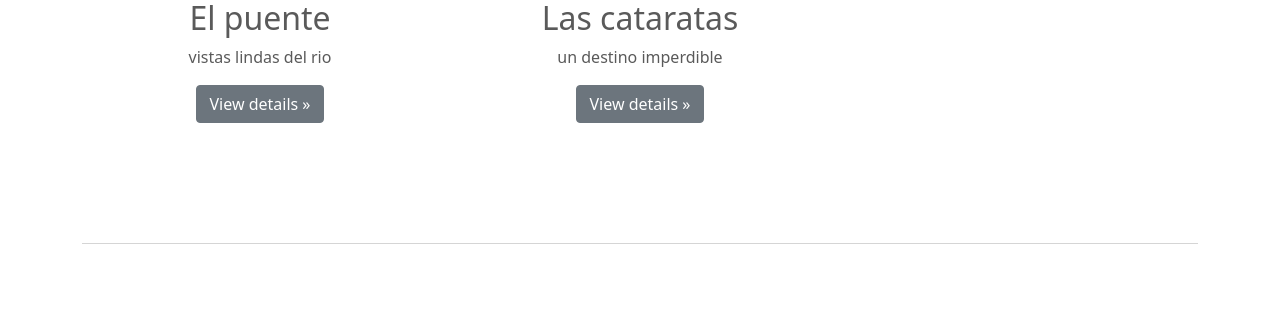
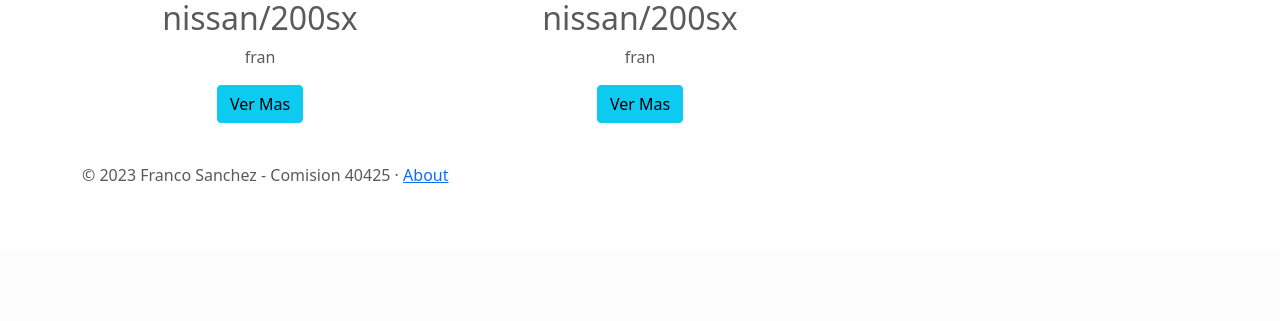
Before and after one commit to frannsanchez/AutoShow, a Django app: page / in a window 1280 px wide. Shown: the part 769-1090 px from the top of the page. After the commit the page ends 952 px from the top, so only its background shows below. Run offline with Django 3.2, Linux system fonts and the light colour scheme; data comes from the database, SQL or seed files in the repository; both versions use the stored data as it was after the commit; some libraries are stand-ins or nearby versions.

Commit message:
imagenes en index

```diff
--- a/Autos/static/Autos/css/carousel.css
+++ b/Autos/static/Autos/css/carousel.css
@@ -27,10 +27,10 @@ body {
   height: 32rem;
 }
 .carousel-item > img {
-  position: absolute;
+  position: center;
   top: 0;
   left: 0;
-  min-width: 100%;
+  min-width: 250px;
   height: 32rem;
 }
 
--- a/Autos/templates/Autos/index.html
+++ b/Autos/templates/Autos/index.html
@@ -67,7 +67,7 @@
           <li class="nav-item">
             <a class="nav-link" href="{% url 'auto-create' %}">Nuevo Post</a>
           </li>
-          {% if user.is_authenticated and user.profile.id %}
+          {% if user.is_authenticated and user.profile %}
           <li class="nav-item">
             <a class="nav-link" href="{% url 'profile-detail' user.profile.id %}" tabindex="-1" aria-disabled="true">{{ user.username }}</a>
           </li>
@@ -94,31 +94,24 @@
   <div id="myCarousel" class="carousel slide" data-bs-ride="carousel">
     <div class="carousel-inner">
 
-
           <div class="carousel-item active">
-              <img src="./curso_coder_house_files/puente-corrientes-resistencia.jpeg">
-            <div class="container">
-              <div class="carousel-caption text-start">
-                <h1>Puente Gral. Belgrano</h1>
-                <p>Une  Chaco con Corrientes</p>
-                <p><a class="btn btn-lg btn-primary" href="https://getbootstrap.com/docs/5.0/examples/carousel/#">Sign up today</a></p>
-              </div>
-            </div>
+              <img src="media\AutoShow_logo.png">
           </div>
 
-
-
+        {% for publicacion in publicaciones %}
+        {% if publicacion.imagen %}
         <div class="carousel-item">
-          <img src="./curso_coder_house_files/cataratas-del-iguazu-misiones.jpeg">
+          <img src="{{ publicacion.imagen.url }}">
           <div class="container">
             <div class="carousel-caption">
-              <h1>Cataratas del Iguazu</h1>
-              <p>Maravilla Natural</p>
-              <p><a class="btn btn-lg btn-primary" href="https://getbootstrap.com/docs/5.0/examples/carousel/#">Learn more</a></p>
+              <h1>{{ publicacion.marca}}/{{publicacion.modelo}}</h1>
+              <p>{{publicacion.dueño.username}}</p>
+              <p><a class="btn btn-lg btn-info" href="{% url 'auto-detail' publicacion.id %}">Ver Mas</a></p>
             </div>
           </div>
         </div>
-
+        {% endif %}
+        {% endfor %}
 
 
 
@@ -143,57 +136,18 @@
     <!-- Three columns of text below the carousel -->
     <div class="row">
 
-
+      {% for publicacion in publicaciones %}
+      {% if publicacion.imagen %}
       <div class="col-lg-4">
-        <img src="./curso_coder_house_files/puente-corrientes-resistencia.jpeg" height="144" width="144">
-        <h2>El puente</h2>
-        <p>vistas lindas del rio</p>
-        <p><a class="btn btn-secondary" href="https://getbootstrap.com/docs/5.0/examples/carousel/#">View details »</a></p>
+        <img src="{{ publicacion.imagen.url }}" height="144" width="144">
+        <h2>{{ publicacion.marca}}/{{publicacion.modelo}}</h2>
+        <p>{{publicacion.dueño.username}}</p>
+        <p><a class="btn btn-info" href="{% url 'auto-detail' publicacion.id %}">Ver Mas</a></p>
       </div><!-- /.col-lg-4 -->
-
-      <div class="col-lg-4">
-        <img src="./curso_coder_house_files/cataratas-del-iguazu-misiones.jpeg" height="144" width="144">
-        <h2>Las cataratas</h2>
-        <p>un destino imperdible</p>
-        <p><a class="btn btn-secondary" href="https://getbootstrap.com/docs/5.0/examples/carousel/#">View details »</a></p>
-      </div><!-- /.col-lg-4 -->
+      {% endif %}
+      {% endfor %}
 
     </div><!-- /.row -->
-
-
-    <!-- START THE FEATURETTES -->
-
-
-    <hr class="featurette-divider">
-
-    <div class="row featurette">
-      <div class="col-md-7 order-md-2">
-        <h2 class="featurette-heading">El puente</h2>
-        <p class="lead">vistas lindas del rio</p>
-      </div>
-      <div class="col-md-5 order-md-1">
-
-          <img src="./curso_coder_house_files/puente-corrientes-resistencia.jpeg" height="400" width="400">
-
-
-      </div>
-    </div>
-
-
-    <hr class="featurette-divider">
-
-    <div class="row featurette">
-      <div class="col-md-7 order-md-2">
-        <h2 class="featurette-heading">Las cataratas</h2>
-        <p class="lead">un destino imperdible</p>
-      </div>
-      <div class="col-md-5 order-md-1">
-
-          <img src="./curso_coder_house_files/cataratas-del-iguazu-misiones.jpeg" height="400" width="400">
-
-
-      </div>
-    </div>
 
 
 {% endblock %}
@@ -205,8 +159,7 @@
 
   <!-- FOOTER -->
   <footer class="container">
-    <p class="float-end"><a href="https://getbootstrap.com/docs/5.0/examples/carousel/#">Back to top</a></p>
-    <p>© 2017–2021 Company, Inc. · <a href="https://getbootstrap.com/docs/5.0/examples/carousel/#">Privacy</a> · <a href="https://getbootstrap.com/docs/5.0/examples/carousel/#">Terms</a></p>
+    <p>© 2023 Franco Sanchez - Comision 40425 · <a href="https://getbootstrap.com/docs/5.0/examples/carousel/#">About</a></p>
   </footer>
 </main>
 
--- a/Autos/views.py
+++ b/Autos/views.py
@@ -8,7 +8,10 @@ from django.contrib.auth.views import LoginView, LogoutView
 from django.contrib.auth.mixins import LoginRequiredMixin, UserPassesTestMixin
 
 def index(request):
-    return render(request, "Autos/index.html")
+    context = {
+        'publicaciones': Auto.objects.all()
+    }
+    return render(request, "Autos/index.html", context)
 
 class MostrarAuto(ListView):
     model = Auto
@@ -42,7 +45,7 @@ class AutoUpdate(LoginRequiredMixin, UserPassesTestMixin, UpdateView):
         return Auto.objects.filter(dueño=user_id, id=post_id,).exists()
 
     def handle_no_permission(self):
-        return render(self.request, "Autos/not_found.html")
+        return render(self.request, "Autos/not_found_post.html")
 
 class AutoDelete(LoginRequiredMixin, UserPassesTestMixin, DeleteView):
     model = Auto
@@ -54,7 +57,7 @@ class AutoDelete(LoginRequiredMixin, UserPassesTestMixin, DeleteView):
         return Auto.objects.filter(dueño=user_id, id=post_id,).exists()
 
     def handle_no_permission(self):
-        return render(self.request, "Autos/not_found.html")
+        return render(self.request, "Autos/not_found_post.html")
 
 class ProfileUpdate(LoginRequiredMixin, UserPassesTestMixin, UpdateView):
     model = Profile
@@ -77,12 +80,6 @@ class ProfileCreate(CreateView):
     success_url = reverse_lazy("login")
     fields = '__all__'
 
-
-    def test_func(self):
-        user_id = self.request.user.id
-        profile_id = self.kwargs.get('pk')
-        return Profile.objects.filter(user=user_id, id=profile_id,).exists()
-
 class SignUp(CreateView):
     form_class = UserCreationForm
     template_name = 'registration/signup.html'
```
Also changed, not shown: Autos/templates/Autos/not_found_post.html (renamed from Autos/templates/Autos/not_found.html), db.sqlite3, media/AutoShow_logo.png (added), media/perfiles/cataratas-del-iguazu-misiones.jpeg (deleted), media/perfiles/cataratas-del-iguazu-misiones_H6WEGFE.jpeg (deleted), media/perfiles/puente-corrientes-resistencia_UiRvpJZ.jpeg (deleted), media/perfiles/puente-corrientes-resistencia_qPbGrUC.jpeg (deleted), media/perfiles/puente-corrientes-resistencia_vR519O1.jpeg (deleted), media/publicaciones/cataratas-del-iguazu-misiones.jpeg (deleted), media/publicaciones/nissan_200sx.jpg (added), media/publicaciones/nissan_200sx_gris.jpg (added), media/publicaciones/nissan_200sx_gris_9qIX3Hf.jpg (added), media/publicaciones/nissan_200sx_mXSYwzN.jpg (added), media/publicaciones/puente-corrientes-resistencia.jpeg (deleted), 1 more files.
